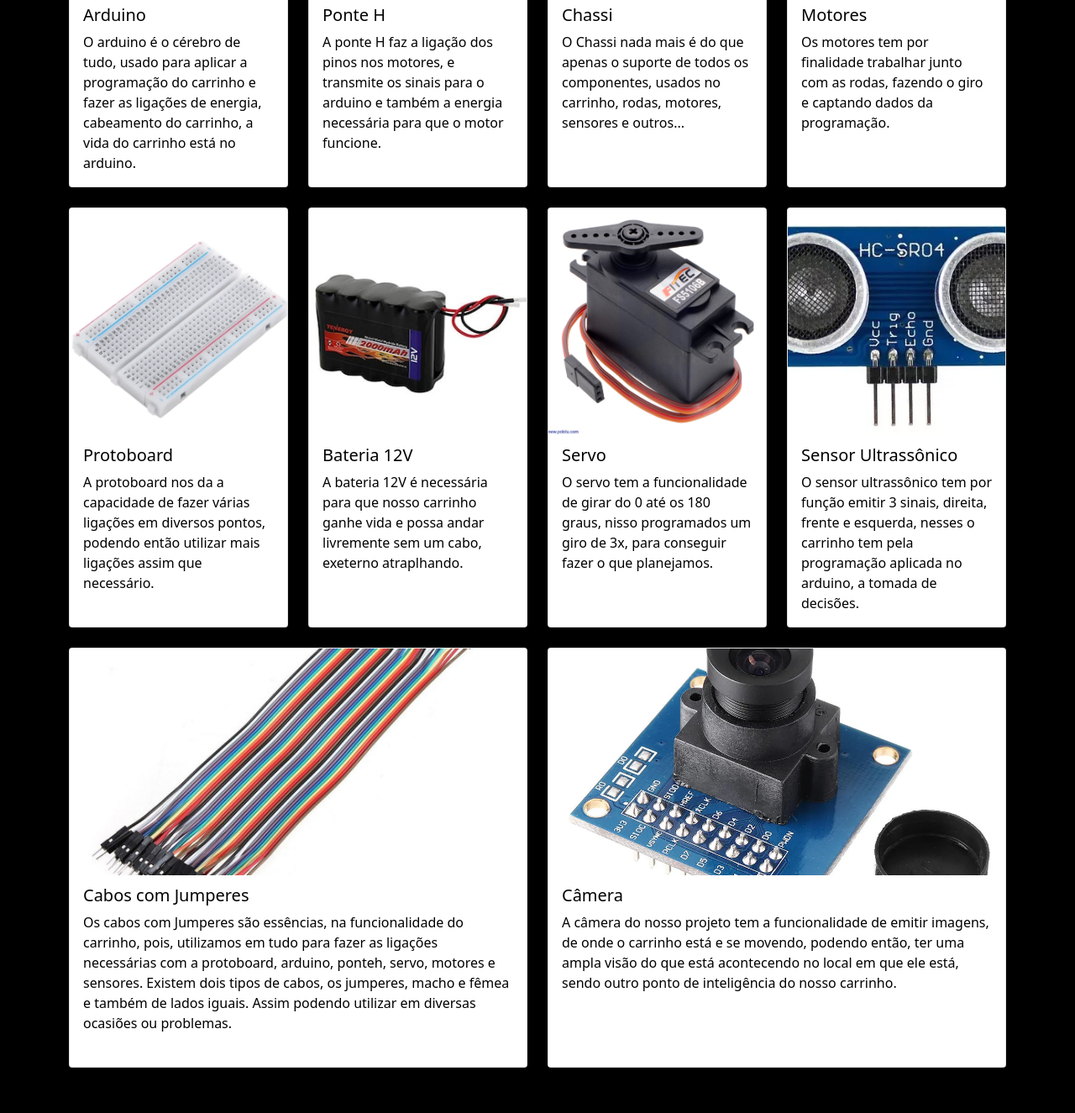
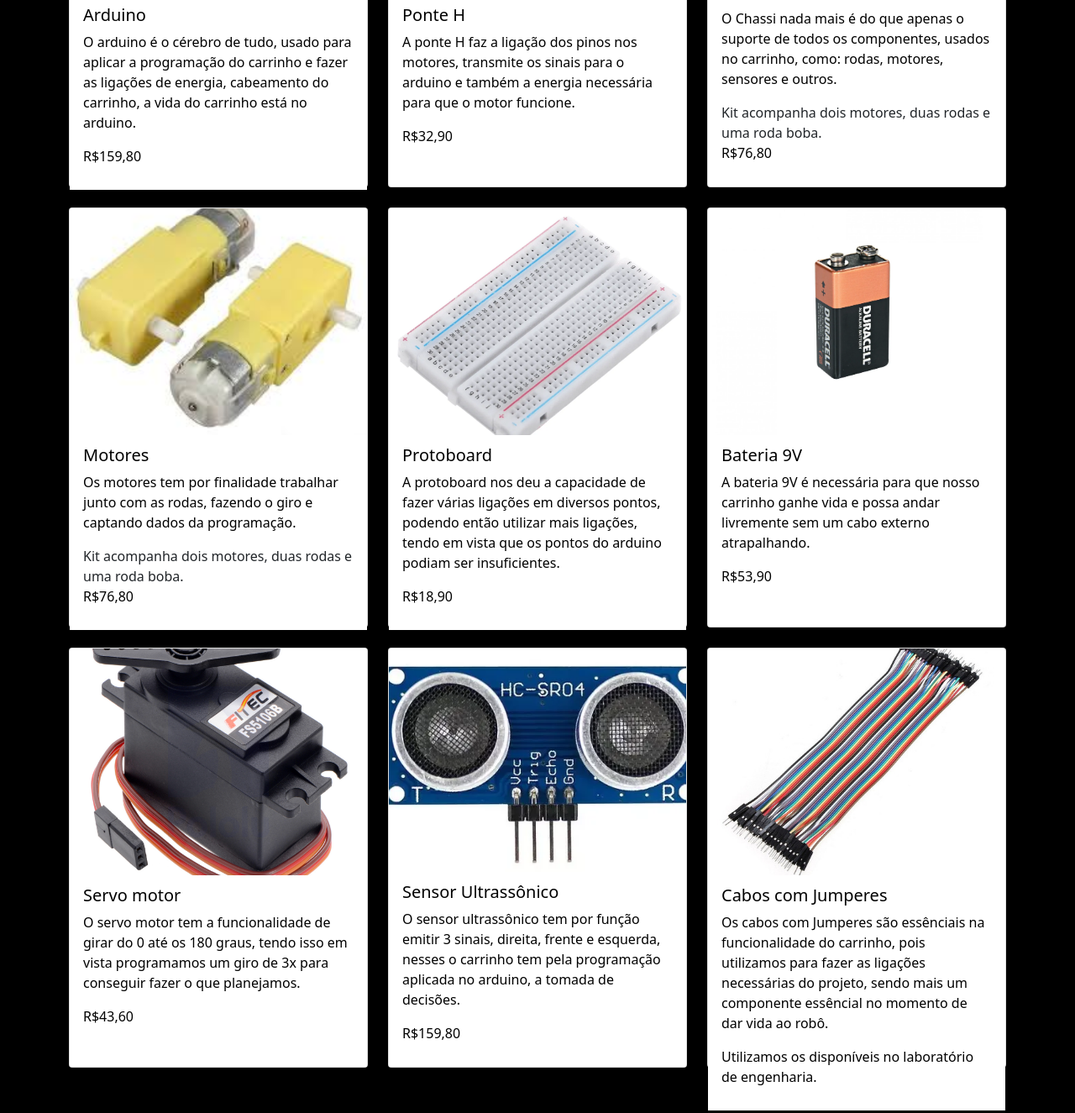
Before and after one commit to kkkkkaua/hawk, a plain HTML site: page pages/equipamentos.html in a window 1280 px wide. Shown: the part 780-2105 px from the top of the page at 84% size. Drawn offline with nearby package versions, Linux system fonts and the light colour scheme; a script that the page names is missing.

Commit message:
terminano

```diff
--- a/css/equipamentos.css
+++ b/css/equipamentos.css
@@ -18,7 +18,7 @@ body {
   background-color: white;
 }
 
-.card-body{
+.card-body {
   padding-block: 0.75rem;
 }
 
@@ -45,3 +45,27 @@ body {
 .card-text {
   color: black;
 }
+
+.a-valor {
+  color: black;
+  text-decoration: none;
+  position: relative;
+}
+
+.a-valor:hover {
+  color: black;
+}
+
+.a-valor::after {
+  content: '';
+  width: 0;
+  height: 2px;
+  position: absolute;
+  background: #000;
+  display: block;
+  transition: 0.3s;
+}
+
+.a-valor:hover::after {
+  width: 100%;
+}
--- a/pages/equipamentos.html
+++ b/pages/equipamentos.html
@@ -71,8 +71,10 @@
                 <path
                   fill-rule="evenodd"
                   d="M2.5 12a.5.5 0 0 1 .5-.5h10a.5.5 0 0 1 0 1H3a.5.5 0 0 1-.5-.5zm0-4a.5.5 0 0 1 .5-.5h10a.5.5 0 0 1 0 1H3a.5.5 0 0 1-.5-.5zm0-4a.5.5 0 0 1 .5-.5h10a.5.5 0 0 1 0 1H3a.5.5 0 0 1-.5-.5z"
-                /></svg
-            ></span>
+                />
+              </svg>
+              ></span
+            >
           </button>
         </div>
       </nav>
@@ -84,7 +86,7 @@
       </div>
       <div class="container">
         <div class="row row-cols-1 row-cols-md-4 g-4">
-          <div class="col">
+          <div class="col-md-4">
             <div class="card">
               <img src="../images/arduino.png" class="card-img-top" alt="..." />
               <div class="card-body card-color">
@@ -94,23 +96,37 @@
                   programação do carrinho e fazer as ligações de energia,
                   cabeamento do carrinho, a vida do carrinho está no arduino.
                 </p>
+                <p>
+                  <a
+                    class="a-valor"
+                    href="https://www.mamuteeletronica.com.br/placa-arduino-uno-r3-com-cabo-usb-atmega328p-pu-20347"
+                    >R$159,80</a
+                  >
+                </p>
               </div>
             </div>
           </div>
-          <div class="col">
+          <div class="col-md-4">
             <div class="card">
               <img src="../images/ponth.webp" class="card-img-top" alt="..." />
               <div class="card-body card-color">
                 <h5 class="card-title">Ponte H</h5>
                 <p class="card-text">
-                  A ponte H faz a ligação dos pinos nos motores, e transmite os
+                  A ponte H faz a ligação dos pinos nos motores, transmite os
                   sinais para o arduino e também a energia necessária para que o
                   motor funcione.
+                </p>
+                <p>
+                  <a
+                    class="a-valor"
+                    href="https://www.mamuteeletronica.com.br/driver-controlador-de-motor-ponte-h-l298n-20079"
+                    >R$32,90</a
+                  >
                 </p>
               </div>
             </div>
           </div>
-          <div class="col">
+          <div class="col-md-4">
             <div class="card">
               <img
                 src="../images/chassijpg.jpg"
@@ -121,13 +137,21 @@
                 <h5 class="card-title">Chassi</h5>
                 <p class="card-text">
                   O Chassi nada mais é do que apenas o suporte de todos os
-                  componentes, usados no carrinho, rodas, motores, sensores e
-                  outros...
+                  componentes, usados no carrinho, como: rodas, motores,
+                  sensores e outros.
+                </p>
+                <p>
+                  Kit acompanha dois motores, duas rodas e uma roda boba. <br />
+                  <a
+                    class="a-valor"
+                    href="https://www.mamuteeletronica.com.br/kit-chassi-plataforma-com-2-motores-com-rodas-e-roda-boba-2wd"
+                    >R$76,80</a
+                  >
                 </p>
               </div>
             </div>
           </div>
-          <div class="col">
+          <div class="col-md-4">
             <div class="card">
               <img
                 src="../images/motores.jfif"
@@ -140,48 +164,82 @@
                   Os motores tem por finalidade trabalhar junto com as rodas,
                   fazendo o giro e captando dados da programação.
                 </p>
+                <p>
+                  Kit acompanha dois motores, duas rodas e uma roda boba. <br />
+                  <a
+                    class="a-valor"
+                    href="https://www.mamuteeletronica.com.br/kit-chassi-plataforma-com-2-motores-com-rodas-e-roda-boba-2wd"
+                    >R$76,80</a
+                  >
+                </p>
               </div>
             </div>
           </div>
-          <div class="col">
+          <div class="col-md-4">
             <div class="card">
               <img src="../images/proto.webp" class="card-img-top" alt="..." />
               <div class="card-body card-color">
                 <h5 class="card-title">Protoboard</h5>
                 <p class="card-text">
-                  A protoboard nos da a capacidade de fazer várias ligações em
-                  diversos pontos, podendo então utilizar mais ligações assim
-                  que necessário.
+                  A protoboard nos deu a capacidade de fazer várias ligações em
+                  diversos pontos, podendo então utilizar mais ligações, tendo
+                  em vista que os pontos do arduino podiam ser insuficientes.
+                </p>
+                <p>
+                  <a
+                    class="a-valor"
+                    href="https://www.mamuteeletronica.com.br/protoboard-400-pontos"
+                    >R$18,90</a
+                  >
                 </p>
               </div>
             </div>
           </div>
-          <div class="col">
+          <div class="col-md-4">
             <div class="card">
-              <img src="../images/bateria.jpg" class="card-img-top" alt="..." />
+              <img
+                src="../images/bateria.webp"
+                class="card-img-top"
+                alt="..."
+              />
               <div class="card-body card-color">
-                <h5 class="card-title">Bateria 12V</h5>
+                <h5 class="card-title">Bateria 9V</h5>
                 <p class="card-text">
-                  A bateria 12V é necessária para que nosso carrinho ganhe vida
-                  e possa andar livremente sem um cabo, exeterno atraplhando.
+                  A bateria 9V é necessária para que nosso carrinho ganhe vida e
+                  possa andar livremente sem um cabo externo atrapalhando.
+                </p>
+                <p>
+                  <a
+                    class="a-valor"
+                    href="https://www.kalunga.com.br/prod/bateria-alcalina-duracell-9v-bt-2-un/623923"
+                  >
+                    R$53,90</a
+                  >
                 </p>
               </div>
             </div>
           </div>
-          <div class="col">
+          <div class="col-md-4">
             <div class="card">
               <img src="../images/servo.jpg" class="card-img-top" alt="..." />
               <div class="card-body card-color">
-                <h5 class="card-title">Servo</h5>
+                <h5 class="card-title">Servo motor</h5>
                 <p class="card-text">
-                  O servo tem a funcionalidade de girar do 0 até os 180 graus,
-                  nisso programados um giro de 3x, para conseguir fazer o que
-                  planejamos.
+                  O servo motor tem a funcionalidade de girar do 0 até os 180
+                  graus, tendo isso em vista programamos um giro de 3x para
+                  conseguir fazer o que planejamos.
+                </p>
+                <p>
+                  <a
+                    class="a-valor"
+                    href="https://www.mamuteeletronica.com.br/micro-servo-tower-pro-mg90d-360-graus-engrenagem-de-metal"
+                    >R$43,60</a
+                  >
                 </p>
               </div>
             </div>
           </div>
-          <div class="col">
+          <div class="col-md-4">
             <div class="card">
               <img src="../images/sensor.webp" class="card-img-top" alt="..." />
               <div class="card-body card-color">
@@ -191,10 +249,17 @@
                   frente e esquerda, nesses o carrinho tem pela programação
                   aplicada no arduino, a tomada de decisões.
                 </p>
+                <p>
+                  <a
+                    class="a-valor"
+                    href="https://www.mamuteeletronica.com.br/placa-arduino-uno-r3-com-cabo-usb-atmega328p-pu-20347"
+                    >R$159,80</a
+                  >
+                </p>
               </div>
             </div>
           </div>
-          <div class="col-md-6">
+          <div class="col-md-4">
             <div class="card">
               <img
                 src="../images/jumperes.jpg"
@@ -204,26 +269,15 @@
               <div class="card-body card-color">
                 <h5 class="card-title">Cabos com Jumperes</h5>
                 <p class="card-text">
-                  Os cabos com Jumperes são essências, na funcionalidade do
-                  carrinho, pois, utilizamos em tudo para fazer as ligações
-                  necessárias com a protoboard, arduino, ponteh, servo, motores
-                  e sensores. Existem dois tipos de cabos, os jumperes, macho e
-                  fêmea e também de lados iguais. Assim podendo utilizar em
-                  diversas ocasiões ou problemas.
+                  Os cabos com Jumperes são essênciais na funcionalidade do
+                  carrinho, pois utilizamos para fazer as ligações necessárias
+                  do projeto, sendo mais um componente essêncial no momento de
+                  dar vida ao robô.
                 </p>
-              </div>
-            </div>
-          </div>
-          <div class="col-md-6">
-            <div class="card">
-              <img src="../images/camera.webp" class="card-img-top" alt="..." />
-              <div class="card-body card-color">
-                <h5 class="card-title">Câmera</h5>
-                <p class="card-text">
-                  A câmera do nosso projeto tem a funcionalidade de emitir
-                  imagens, de onde o carrinho está e se movendo, podendo então,
-                  ter uma ampla visão do que está acontecendo no local em que
-                  ele está, sendo outro ponto de inteligência do nosso carrinho.
+                <p>
+                  <a class="a-valor" href=""
+                    >Utilizamos os disponíveis no laboratório de engenharia.</a
+                  >
                 </p>
               </div>
             </div>
```
Also changed, not shown: pages/home.html (+1 -1 lines), pages/registros.html (+1 -1 lines), images/bateria.webp (added).
